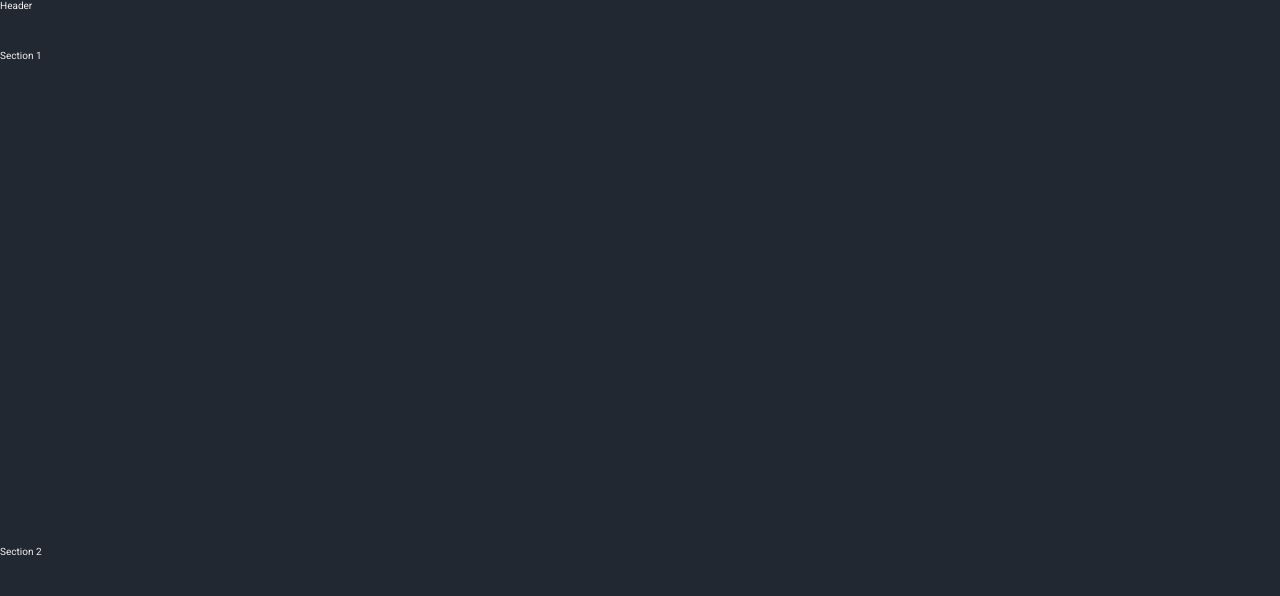
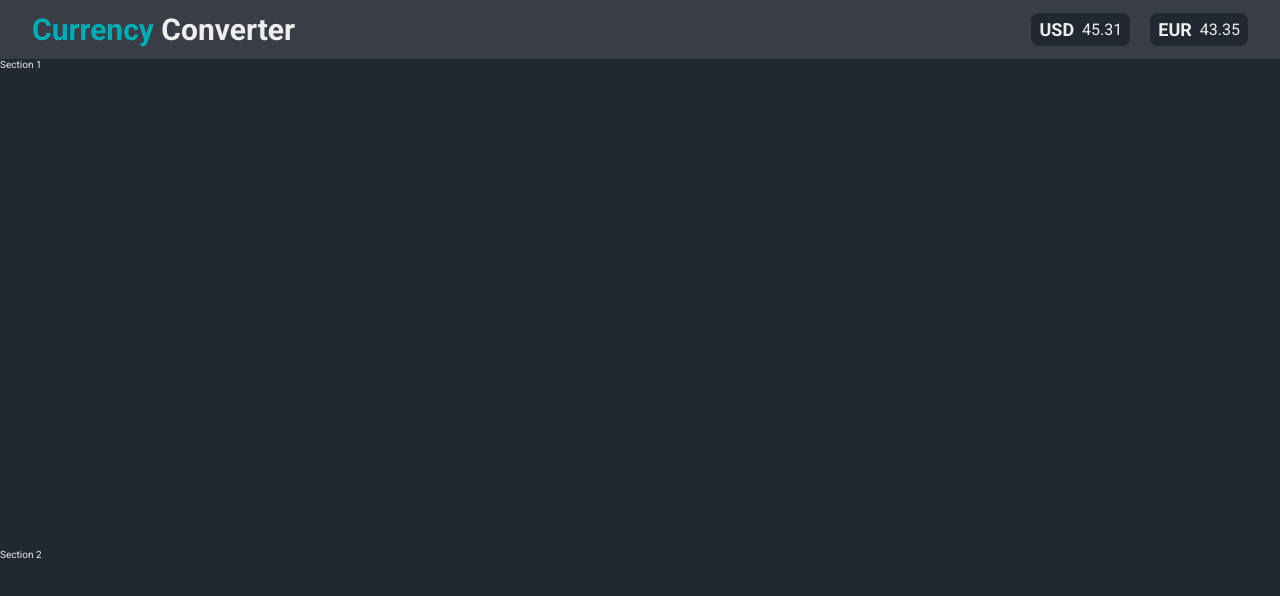
Before and after one commit to WOleksandrW/currency-converter, a React (Vite) app: page / in a window 1280 px wide. Shown: the top 596 px of the page. Built offline with nearby package versions, Linux system fonts and the light colour scheme.

Commit message:
feat: add Header component

```diff
--- a/src/App.module.scss
+++ b/src/App.module.scss
@@ -1,7 +1,3 @@
-.header {
-  height: 50px;
-}
-
 .main {
   flex: 1;
   display: flex;
--- a/src/App.tsx
+++ b/src/App.tsx
@@ -1,9 +1,11 @@
+import { Header } from './components';
+
 import styles from './App.module.scss';
 
 function App() {
   return (
     <>
-      <header className={styles['header']}>Header</header>
+      <Header />
       <main className={styles['main']}>
         <section className={styles['section-1']}>Section 1</section>
         <section className={styles['section-2']}>Section 2</section>
--- /dev/null
+++ b/src/components/Header/Header.module.scss
@@ -0,0 +1,25 @@
+@import "../../scss/variables.scss";
+
+.header {
+  min-height: 40px;
+  padding: 12px 32px;
+  display: flex;
+  justify-content: space-between;
+  align-items: center;
+  gap: 40px;
+  background-color: $colorBackLight;
+}
+
+.logo {
+  font-size: 3rem;
+}
+
+.accent {
+  color: $colorPrimary;
+}
+
+.courses-list {
+  display: flex;
+  align-items: center;
+  gap: 20px;
+}
--- /dev/null
+++ b/src/components/Header/Header.tsx
@@ -0,0 +1,17 @@
+import { CourseItem } from '../';
+
+import styles from './Header.module.scss';
+
+export default function Header() {
+  return (
+    <header className={styles['header']}>
+      <h2 className={styles['logo']}>
+        <span className={styles['accent']}>Currency</span> Converter
+      </h2>
+      <div className={styles['courses-list']}>
+        <CourseItem title="usd" value={45.3124512} />
+        <CourseItem title="eur" value={43.34564} />
+      </div>
+    </header>
+  );
+}
--- a/src/components/index.ts
+++ b/src/components/index.ts
@@ -1,3 +1,4 @@
 import CourseItem from './CourseItem/CourseItem';
+import Header from './Header/Header';
 
-export { CourseItem };
+export { CourseItem, Header };
```
